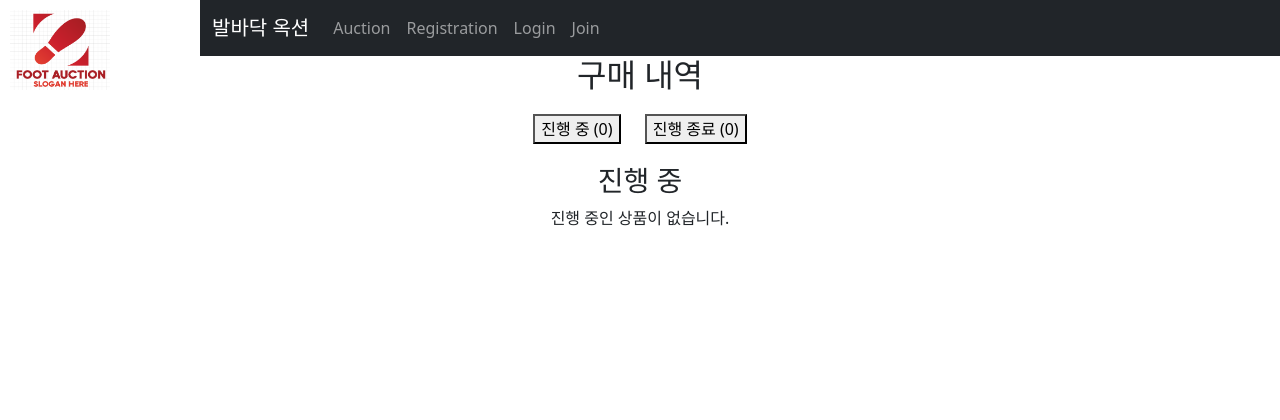
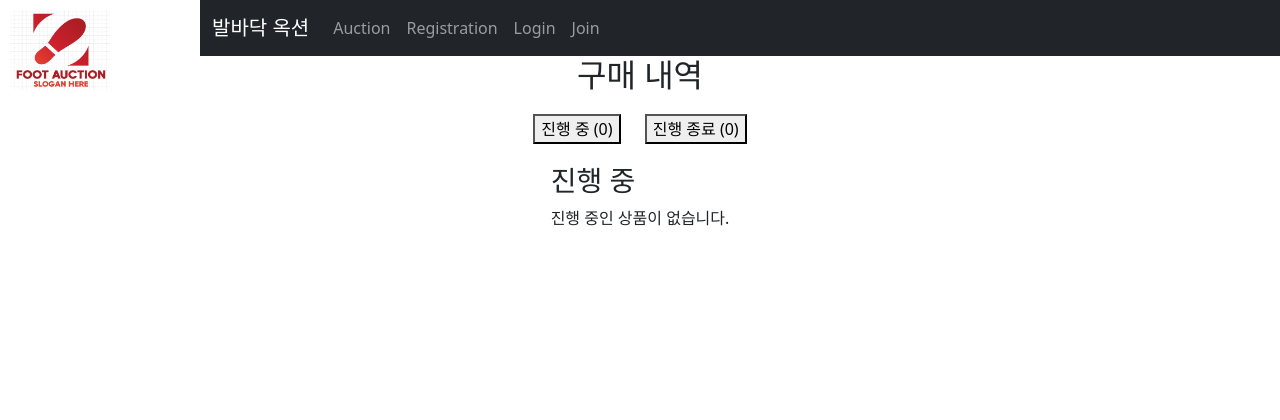
Before and after one commit to e-commerce-django/e-commerce, a Django app: page /orders/purchase_history/ in a window 1280 px wide. Shown: the top 420 px of the page. Run offline with Django 5.2, Linux system fonts and the light colour scheme; data that the repository does not hold is empty.

Commit message:
apply ui in orders app

```diff
--- a/orders/static/orders/style.css
+++ b/orders/static/orders/style.css
@@ -1,5 +1,5 @@
 #container {
-    position: fixed;
+    position: absolute;
     margin-left: 400px;
 }
 
--- a/orders/templates/orders/purchase_history.html
+++ b/orders/templates/orders/purchase_history.html
@@ -19,7 +19,8 @@
     }
 
     #sales-container {
-        text-align: center; /* 판매 내역 컨테이너 내용을 가운데 정렬 */
+        display: flex;
+        justify-content: center; /* 판매 내역 컨테이너 내용을 가운데 정렬 */
     }
 </style>
 
```
